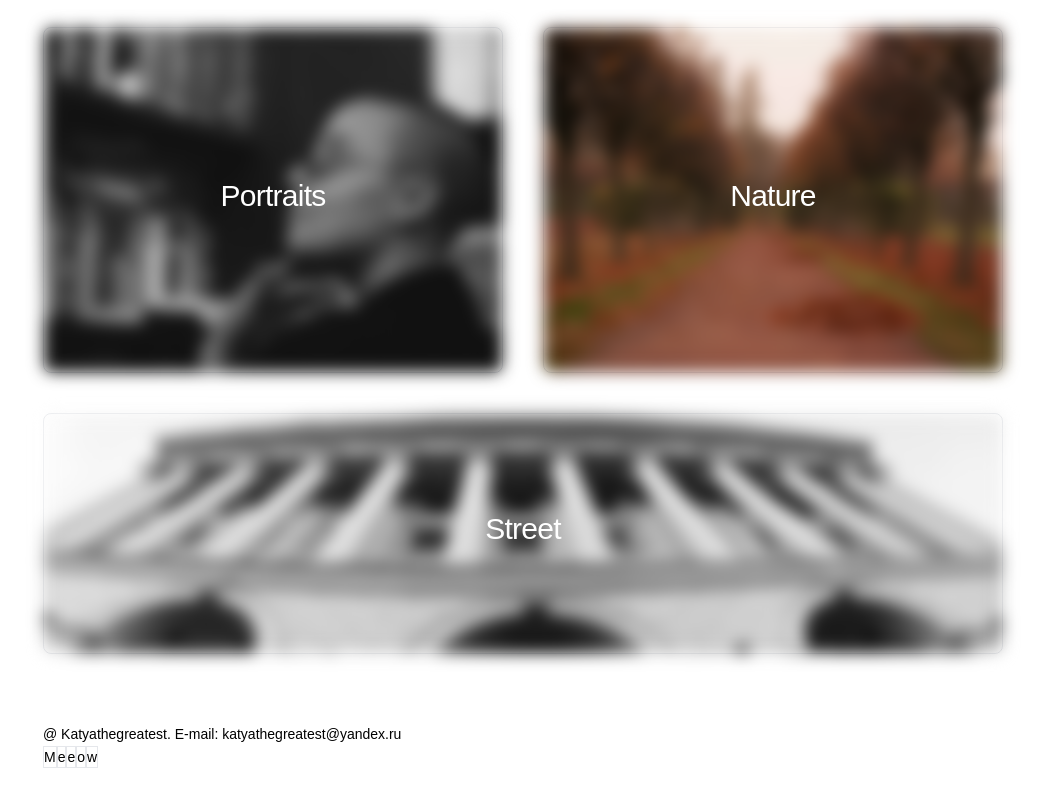
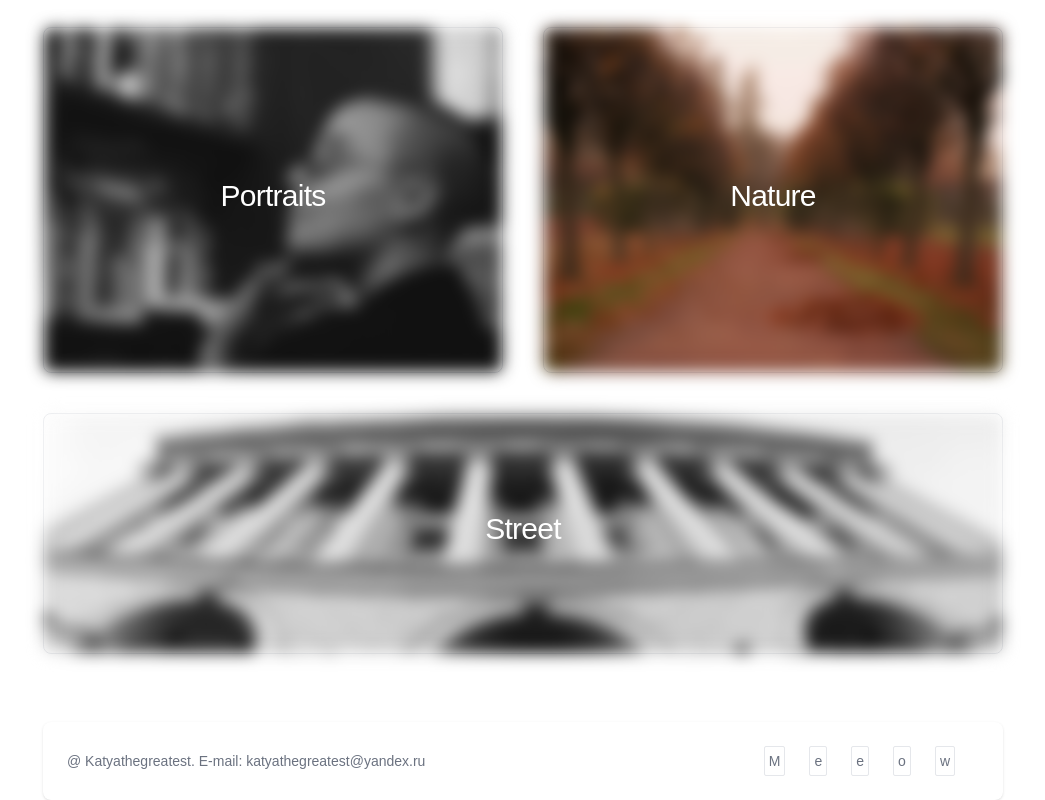
Before and after one commit to katyeheisenberg/phpage2, a Next.js app: page / in a window 1280 px wide. Shown: the part 955-1755 px from the top of the page, without its empty margins (117-1162 px from the left). Before the commit the page ends 1723 px from the top, so only its background shows below. Built offline with nearby package versions, Linux system fonts and the light colour scheme.

Commit message:
removed footer as a component

```diff
--- a/pages/index.tsx
+++ b/pages/index.tsx
@@ -178,7 +178,40 @@ const Home: React.FunctionComponent = () => {
             </div>
           </motion.div>
         </section>
-        <Footer />
+        <section className="w-full">
+          <footer className="p-4 bg-white rounded-lg shadow md:flex md:items-center md:justify-between md:p-6 ">
+            <span className="text-sm text-gray-500 sm:text-center">
+              @ Katyathegreatest. E-mail: katyathegreatest@yandex.ru
+            </span>
+            <ul className="flex flex-wrap items-center mt-3 text-sm text-gray-500 sm:mt-0">
+              <li>
+                <div className="mr-4 p-1 border rounded-sm hover:bg-red-500 hover:text-white md:mr-6 ">
+                  M
+                </div>
+              </li>
+              <li>
+                <div className="mr-4 p-1 border rounded-sm hover:bg-amber-500 hover:text-white md:mr-6 ">
+                  e
+                </div>
+              </li>
+              <li>
+                <div className="mr-4 p-1 border rounded-sm hover:bg-yellow-300 hover:text-white md:mr-6 ">
+                  e
+                </div>
+              </li>
+              <li>
+                <div className="mr-4 p-1 border rounded-sm hover:bg-emerald-500 hover:text-white md:mr-6 ">
+                  o
+                </div>
+              </li>
+              <li>
+                <div className="mr-4 p-1 border rounded-sm hover:bg-sky-500 hover:text-white md:mr-6 ">
+                  w
+                </div>
+              </li>
+            </ul>
+          </footer>
+        </section>
       </main>
     </div>
   );
--- a/pages/nature.jsx
+++ b/pages/nature.jsx
@@ -36,7 +36,6 @@ const portraits = () => {
           />
         </div>
       </div>
-      <Footer />
     </motion.div>
   );
 };
--- a/pages/portraits.jsx
+++ b/pages/portraits.jsx
@@ -75,7 +75,6 @@ const portraits = () => {
           />
         </div>
       </div>
-      <Footer />
     </motion.div>
   );
 }
--- a/pages/street.jsx
+++ b/pages/street.jsx
@@ -89,7 +89,6 @@ const Street = () => {
           />
         </div>
       </div>
-      <Footer />
     </motion.div>
   );
 }
--- a/src/components/footer.jsx
+++ /dev/null
@@ -1,42 +0,0 @@
-import React from 'react'
-
-const Footer = () => {
-  return (
-    <div className="w-full">
-      <footer className="p-4 bg-white rounded-lg shadow md:flex md:items-center md:justify-between md:p-6 ">
-        <span className="text-sm text-gray-500 sm:text-center">
-          @ Katyathegreatest. E-mail: katyathegreatest@yandex.ru
-        </span>
-        <ul className="flex flex-wrap items-center mt-3 text-sm text-gray-500 sm:mt-0">
-          <li>
-            <div className="mr-4 p-1 border rounded-sm hover:bg-red-500 hover:text-white md:mr-6 ">
-              M
-            </div>
-          </li>
-          <li>
-            <div className="mr-4 p-1 border rounded-sm hover:bg-amber-500 hover:text-white md:mr-6 ">
-              e
-            </div>
-          </li>
-          <li>
-            <div className="mr-4 p-1 border rounded-sm hover:bg-yellow-300 hover:text-white md:mr-6 ">
-              e
-            </div>
-          </li>
-          <li>
-            <div className="mr-4 p-1 border rounded-sm hover:bg-emerald-500 hover:text-white md:mr-6 ">
-              o
-            </div>
-          </li>
-          <li>
-            <div className="mr-4 p-1 border rounded-sm hover:bg-sky-500 hover:text-white md:mr-6 ">
-              w
-            </div>
-          </li>
-        </ul>
-      </footer>
-    </div>
-  );
-}
-
-export default Footer
```
